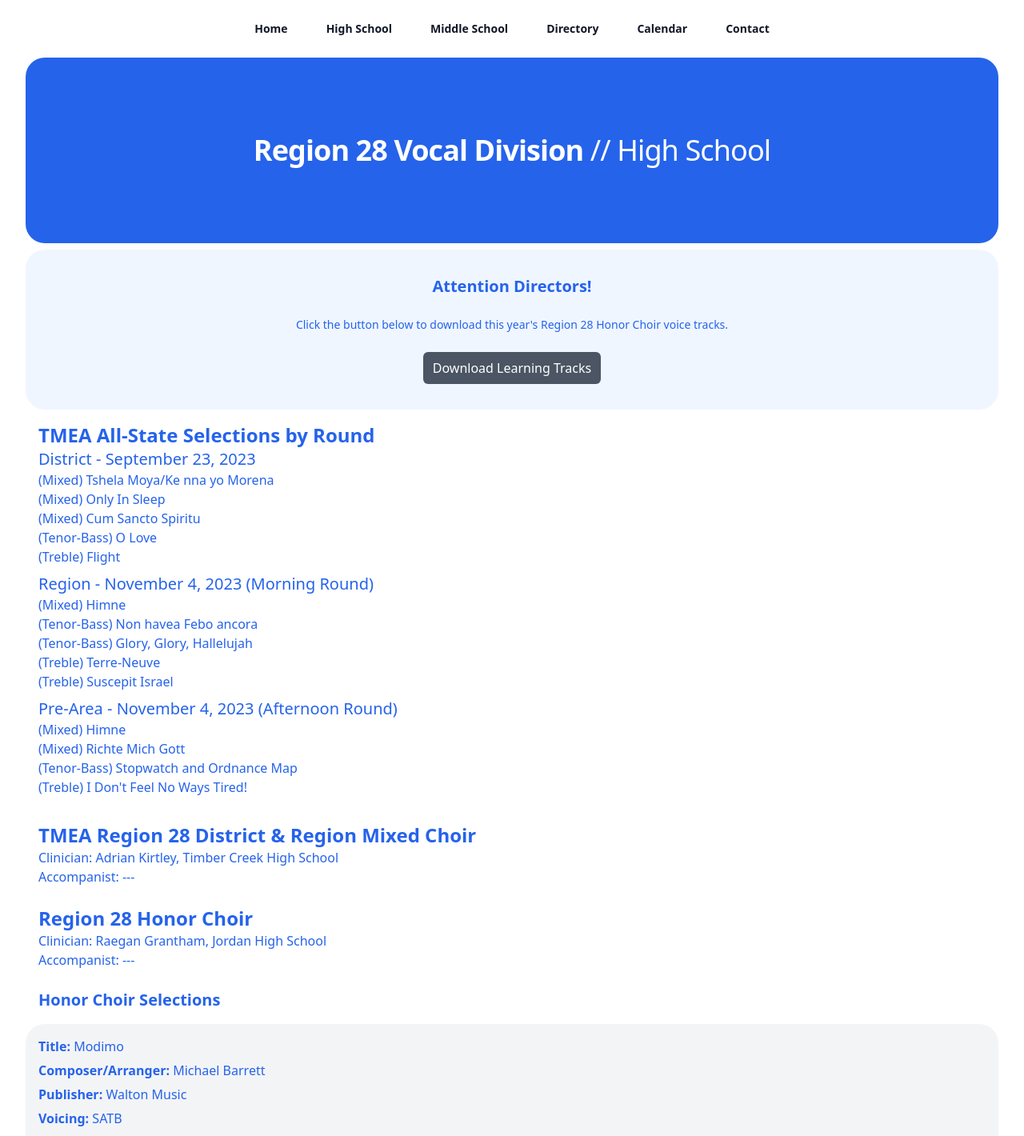
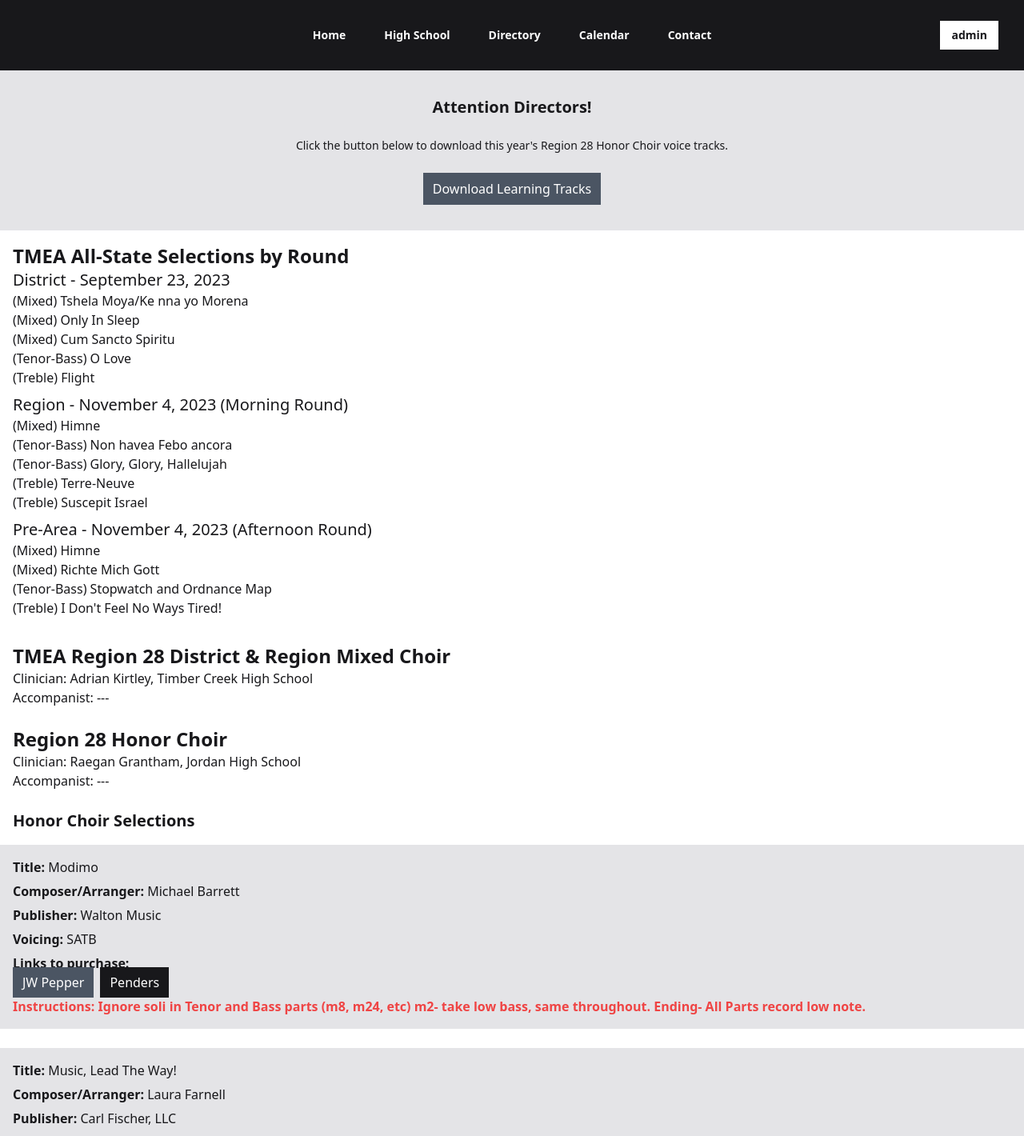
Before and after one commit to jwhitney2209/region-28-fullstack, a React (Vite) app in the folder client/: page /high-school in a window 1280 px wide. Shown: the top 1420 px of the page at 80% size. Built offline with nearby package versions, Linux system fonts and the light colour scheme.

Commit message:
updated ui

```diff
--- a/client/src/App.jsx
+++ b/client/src/App.jsx
@@ -40,7 +40,7 @@ function App() {
   return (
     <>
       <ApolloProvider client={client}>
-        <div className="mx-auto max-w-7xl">
+        <div className="mx-auto">
           <Header />
           <Routes>
             <Route path="/" element={<Home />} />
--- a/client/src/components/Header.jsx
+++ b/client/src/components/Header.jsx
@@ -1,11 +1,11 @@
 import { useState } from "react";
+import { Link } from "react-router-dom";
 import { Dialog } from "@headlessui/react";
 import { Bars3Icon, XMarkIcon } from "@heroicons/react/24/outline";
 
 const navigation = [
   { name: "Home", href: "/" },
   { name: "High School", href: "/high-school" },
-  { name: "Middle School", href: "/middle-school" },
   { name: "Directory", href: "/directory" },
   { name: "Calendar", href: "/calendar" },
   { name: "Contact", href: "mailto:region28vocal@gmail.com" },
@@ -15,7 +15,7 @@ export default function Header() {
   const [mobileMenuOpen, setMobileMenuOpen] = useState(false);
 
   return (
-    <header className="bg-blue-600 sm:bg-white">
+    <header className="bg-zinc-900">
       <nav
         className="mx-auto  max-w-7xl flex items-center justify-between p-6 lg:px-8"
         aria-label="Global"
@@ -36,14 +36,20 @@ export default function Header() {
             <a
               key={item.name}
               href={item.href}
-
-              className="text-sm font-semibold leading-6 text-gray-900 hover:text-blue-600"
+              className="text-sm font-semibold leading-6 py-2 text-white hover:text-zinc-400"
             >
               {item.name}
             </a>
           ))}
         </div>
-        <div className="hidden lg:flex lg:flex-1 lg:justify-end"></div>
+        <div className="hidden lg:flex lg:flex-1 lg:justify-end">
+          <Link
+            to="/admin"
+            className="text-sm font-semibold leading-6 px-3.5 py-1.5 bg-white hover:text-white hover:bg-transparent hover:border hover:border-white text-zinc-900"
+          >
+            admin
+          </Link>
+        </div>
       </nav>
       <Dialog
         as="div"
@@ -52,9 +58,8 @@ export default function Header() {
         onClose={setMobileMenuOpen}
       >
         <div className="fixed inset-0 z-10" />
-        <Dialog.Panel className="fixed inset-y-0 right-0 z-10 w-full overflow-y-auto bg-white px-6 py-6 sm:max-w-sm sm:ring-1 sm:ring-gray-900/10">
+        <Dialog.Panel className="fixed inset-y-0 right-0 z-10 w-full overflow-y-auto bg-zinc-900 px-6 py-6 sm:max-w-sm sm:ring-1 sm:ring-gray-900/10">
           <div className="flex items-center justify-between">
-
             <button
               type="button"
               className="-m-2.5 rounded-md p-2.5 text-gray-700"
@@ -65,18 +70,25 @@ export default function Header() {
             </button>
           </div>
           <div className="mt-6 flow-root">
-            <div className="-my-6 divide-y divide-gray-500/10">
+            <div className="-my-6">
               <div className="space-y-2 py-6">
                 {navigation.map((item) => (
                   <a
                     key={item.name}
                     href={item.href}
                     onClick={() => setMobileMenuOpen(false)}
-                    className="-mx-3 block rounded-lg px-3 py-2 text-base font-semibold leading-7 text-gray-900 hover:bg-gray-50"
+                    className="-mx-3 block rounded-lg px-3 py-2 text-base font-semibold leading-7 text-white hover:bg-zinc-700"
                   >
                     {item.name}
                   </a>
                 ))}
+                <Link
+                  to="/admin"
+                  onClick={() => setMobileMenuOpen(false)}
+                  className="-mx-3 block rounded-lg px-3 py-2 text-base font-semibold leading-7 text-white hover:bg-zinc-700"
+                >
+                  Admin
+                </Link>
               </div>
             </div>
           </div>
--- a/client/src/components/Hero.jsx
+++ b/client/src/components/Hero.jsx
@@ -2,8 +2,8 @@
 export default function Hero() {
   return (
     <div className="bg-white">
-      <div className="mx-auto max-w-7xl sm:px-6 lg:px-8">
-        <div className="relative isolate overflow-hidden bg-blue-600 px-6 py-24 text-center sm:rounded-3xl sm:px-16">
+      <div className="mx-auto">
+        <div className="relative isolate overflow-hidden bg-zinc-900 px-6 py-24 text-center  sm:px-16">
           <h2 className="mx-auto max-w-2xl text-3xl font-bold tracking-tight text-white sm:text-4xl">
             Region 28 Vocal Division
           </h2>
--- a/client/src/pages/Calendar.jsx
+++ b/client/src/pages/Calendar.jsx
@@ -143,12 +143,6 @@ export default function Calendar() {
     <>
       <div className="bg-white">
         <div className="mx-auto max-w-7xl sm:px-6 lg:px-8">
-          <div className="relative isolate overflow-hidden bg-blue-600 px-6 py-24 text-center sm:rounded-3xl sm:px-16">
-            <h2 className="mx-auto max-w-2xl text-3xl font-bold tracking-tight text-white sm:text-4xl">
-              Region 28 Vocal Division
-              <span className="font-thin"> // Calendar</span>
-            </h2>
-          </div>
           <div className="px-4">
             <div className="-mx-4 mt-8 sm:-mx-0">
               <table className="min-w-full divide-y divide-gray-300">
--- a/client/src/pages/Directory.jsx
+++ b/client/src/pages/Directory.jsx
@@ -1,19 +1,6 @@
 /* eslint-disable react/jsx-no-comment-textnodes */
 const directors = [
-  {
-    name: "Jason Whitney",
-    title: "Head Choir Director",
-    email: "jwhitney@bisd.us",
-    phone: "956-698-2335",
-    school: "Lopez Early College High School",
-  },
-  {
-    name: "Meagan Contreras",
-    title: "Assistant Choir Director",
-    email: "mlcontreras@bisd.us",
-    phone: "956-698-2443",
-    school: "Lopez Early College High School",
-  },
+
 ];
 
 export default function Directory() {
@@ -21,12 +8,6 @@ export default function Directory() {
     <>
       <div className="bg-white">
         <div className="mx-auto max-w-7xl sm:px-6 lg:px-8">
-          <div className="relative isolate overflow-hidden bg-blue-600 px-6 py-24 text-center sm:rounded-3xl sm:px-16">
-            <h2 className="mx-auto max-w-2xl text-3xl font-bold tracking-tight text-white sm:text-4xl">
-              Region 28 Vocal Division
-              <span className="font-thin"> // Directory</span>
-            </h2>
-          </div>
           <div className="mt-8 px-4 sm:px-6 lg:px-8">
             <div className="sm:flex sm:items-center">
               <div className="sm:flex-auto">
--- a/client/src/pages/HighSchool.jsx
+++ b/client/src/pages/HighSchool.jsx
@@ -44,29 +44,23 @@ const selections = [
 export default function HighSchool() {
   return (
     <div className="bg-white">
-      <div className="mx-auto max-w-7xl sm:px-6 lg:px-8">
-        <div className="relative isolate overflow-hidden bg-blue-600 px-6 py-24 text-center sm:rounded-3xl sm:px-16">
-          <h2 className="mx-auto max-w-2xl text-3xl font-bold tracking-tight text-white sm:text-4xl">
-            Region 28 Vocal Division
-            <span className="font-thin"> // High School</span>
-          </h2>
-        </div>
-        <div className="py-2">
-          <div className="sm:rounded-3xl px-4 py-8 bg-blue-50">
+      <div className="mx-auto">
+        <div className="">
+          <div className="px-4 py-8 bg-zinc-200">
             <div className="text-center space-y-6">
-              <h1 className="text-xl text-blue-600 font-semibold">
+              <h1 className="text-xl text-zinc-900 font-semibold">
                 Attention Directors!
               </h1>
-              <p className="text-blue-600 text-sm">
+              <p className="text-zinc-900 text-sm">
                 Click the button below to download this year&apos;s Region 28
                 Honor Choir voice tracks.
               </p>
-              <button className="mt-2 rounded-md px-3 py-2 text-white bg-gray-600 hover:bg-gray-500">
+              <button className="mt-2 px-3 py-2 text-white bg-gray-600 hover:bg-gray-500">
                 <a href="https://drive.google.com/drive/folders/1yZYyilJtKZ3aSMuaJFf2g_DU2KDxpzsO?usp=sharing" target="_blank" rel="noreferrer">Download Learning Tracks</a>
               </button>
             </div>
           </div>
-          <div className="p-4 text-blue-600">
+          <div className="mx-auto max-w-7xl p-4 text-zinc-900">
             <h1 className="font-semibold text-2xl">TMEA All-State Selections by Round</h1>
             <p className="text-xl">District - September 23, 2023</p>
             <p>(Mixed) Tshela Moya/Ke nna yo Morena</p>
@@ -86,7 +80,7 @@ export default function HighSchool() {
             <p>(Tenor-Bass) Stopwatch and Ordnance Map</p>
             <p>(Treble) I Don&apos;t Feel No Ways Tired!</p>
           </div>
-          <div className="p-4 text-blue-600 space-y-6">
+          <div className="mx-auto max-w-7xl p-4 text-zinc-900 space-y-6">
             <div className="">
               <h1 className="font-semibold text-2xl">
                 TMEA Region 28 District & Region Mixed Choir
@@ -103,28 +97,28 @@ export default function HighSchool() {
 
             <h1 className="font-semibold text-xl">Honor Choir Selections</h1>
           </div>
-          <div className="space-y-6">
+          <div className="mx-auto max-w-7xl space-y-6">
             {selections.map((selection) => (
               <>
-                <div className="sm:rounded-3xl p-4 bg-gray-100">
+                <div className="p-4 bg-zinc-200">
                   <div key={selection.title} className="space-y-1.5">
-                    <p className="font-bold text-blue-600">
+                    <p className="font-bold text-zinc-900">
                       Title:{" "}
                       <span className="font-normal">{selection.title}</span>
                     </p>
-                    <p className="font-bold text-blue-600">
+                    <p className="font-bold text-zinc-900">
                       Composer/Arranger:{" "}
                       <span className="font-normal">{selection.composer}</span>
                     </p>
-                    <p className="font-bold text-blue-600">
+                    <p className="font-bold text-zinc-900">
                       Publisher:{" "}
                       <span className="font-normal">{selection.publisher}</span>
                     </p>
-                    <p className="font-bold text-blue-600">
+                    <p className="font-bold text-zinc-900">
                       Voicing:{" "}
                       <span className="font-normal">{selection.voicing}</span>
                     </p>
-                    <p className="font-bold text-blue-600">
+                    <p className="font-bold text-zinc-900">
                       Links to purchase:
                     </p>
                     <Link
@@ -132,7 +126,7 @@ export default function HighSchool() {
                       type="button"
                       target="_blank"
                       rel="noreferrer"
-                      className="font-normal rounded-md px-3 py-2 bg-gray-600 hover:bg-gray-500 text-white"
+                      className="font-normal px-3 py-2 bg-gray-600 hover:bg-gray-500 text-white"
                     >
                       JW Pepper
                     </Link>
@@ -141,7 +135,7 @@ export default function HighSchool() {
                       type="button"
                       target="_blank"
                       rel="noreferrer"
-                      className="ml-2 font-normal rounded-md px-3 py-2 bg-blue-600 hover:bg-blue-500 text-white"
+                      className="ml-2 font-normal px-3 py-2 bg-zinc-900 hover:bg-zinc-700 text-white"
                     >
                       Penders
                     </Link>
--- a/client/src/pages/Home.jsx
+++ b/client/src/pages/Home.jsx
@@ -8,7 +8,7 @@ export default function Home() {
           <h1 className="font-semibold text-xl text-center">
             TMEA Region 28 Officers
           </h1>
-          <div className="px-2 py-4 text-sm sm:text-left text-center">
+          <div className="px-2 py-4 text-sm text-center">
             <h1 className="font-semibold">
               Chair:{" "}
               <span className="font-normal">
@@ -26,7 +26,7 @@ export default function Home() {
               <span className="font-normal">Tiffany Gibson, Rivera ECHS</span>
             </h1>
           </div>
-          <div className="px-2 text-sm sm:text-left text-center">
+          <div className="px-2 text-sm text-center">
             <h1 className="font-semibold">
               Middle School Coordinator:{" "}
               <span className="font-normal">
```
